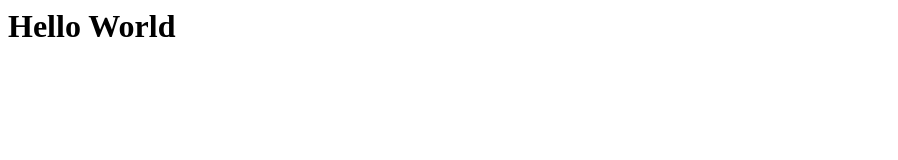
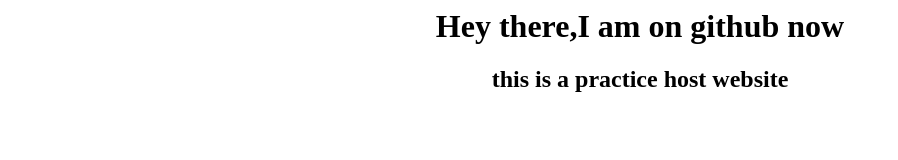
Before and after one commit to shubhamrkhule/host-website, a plain HTML site: page index.html in a window 1280 px wide. Shown: the whole page, without its empty margins (0-898 px from the left). Drawn offline with Linux system fonts and the light colour scheme.

Commit message:
hosting a website

```diff
--- a/index.html
+++ b/index.html
@@ -1 +1,5 @@
-<h1>Hello World</h1>
+<html>
+<center>
+<h1>Hey there,I am on github now</h1>
+<h2>this is a practice host website</h2>
+</center></html>
```
